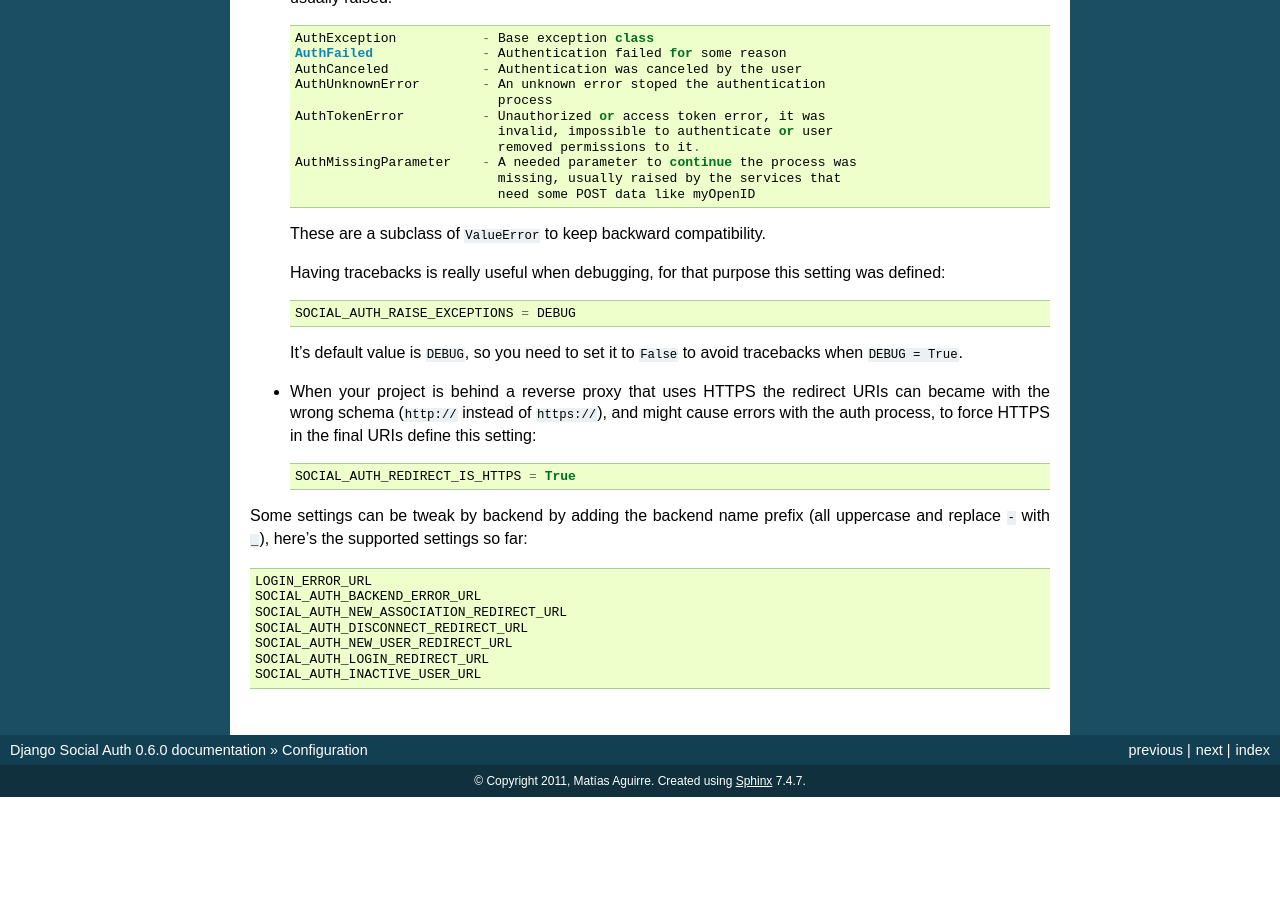
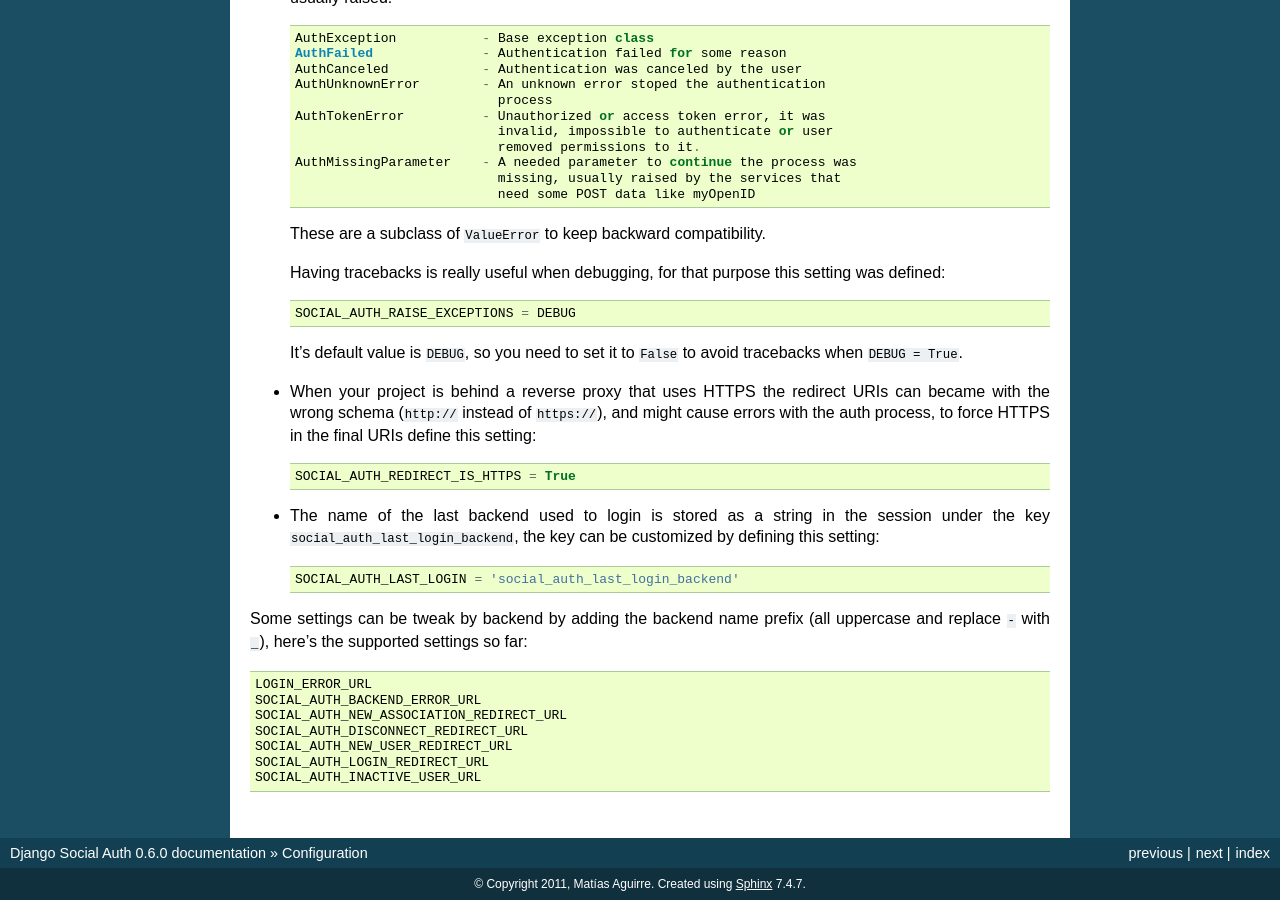
Before and after one commit to omab/django-social-auth, a Sphinx documentation site: the page built from doc/configuration.rst, in a window 1280 px wide and 900 px high, scrolled down 4519 px. Built offline with Sphinx 7.4.7, drawn with Linux system fonts in a browser that asks for light colours; before the commit the page ends 5316 px from its top, so only the background shows below that.

Commit message:
Mention SOCIAL_AUTH_LAST_LOGIN setting. Refs #348

```diff
--- a/README.rst
+++ b/README.rst
@@ -396,6 +396,12 @@ Configuration
   define this setting::
 
     SOCIAL_AUTH_REDIRECT_IS_HTTPS = True
+
+- The name of the last backend used to login is stored as a string in the
+  session under the key ``social_auth_last_login_backend``, the key can be
+  customized by defining this setting::
+
+    SOCIAL_AUTH_LAST_LOGIN = 'social_auth_last_login_backend'
 
 
 Some settings can be tweak by backend by adding the backend name prefix (all
--- a/doc/configuration.rst
+++ b/doc/configuration.rst
@@ -285,6 +285,12 @@ Configuration
 
     SOCIAL_AUTH_REDIRECT_IS_HTTPS = True
 
+- The name of the last backend used to login is stored as a string in the
+  session under the key ``social_auth_last_login_backend``, the key can be
+  customized by defining this setting::
+
+    SOCIAL_AUTH_LAST_LOGIN = 'social_auth_last_login_backend'
+
 Some settings can be tweak by backend by adding the backend name prefix (all
 uppercase and replace ``-`` with ``_``), here's the supported settings so far::
 
```
